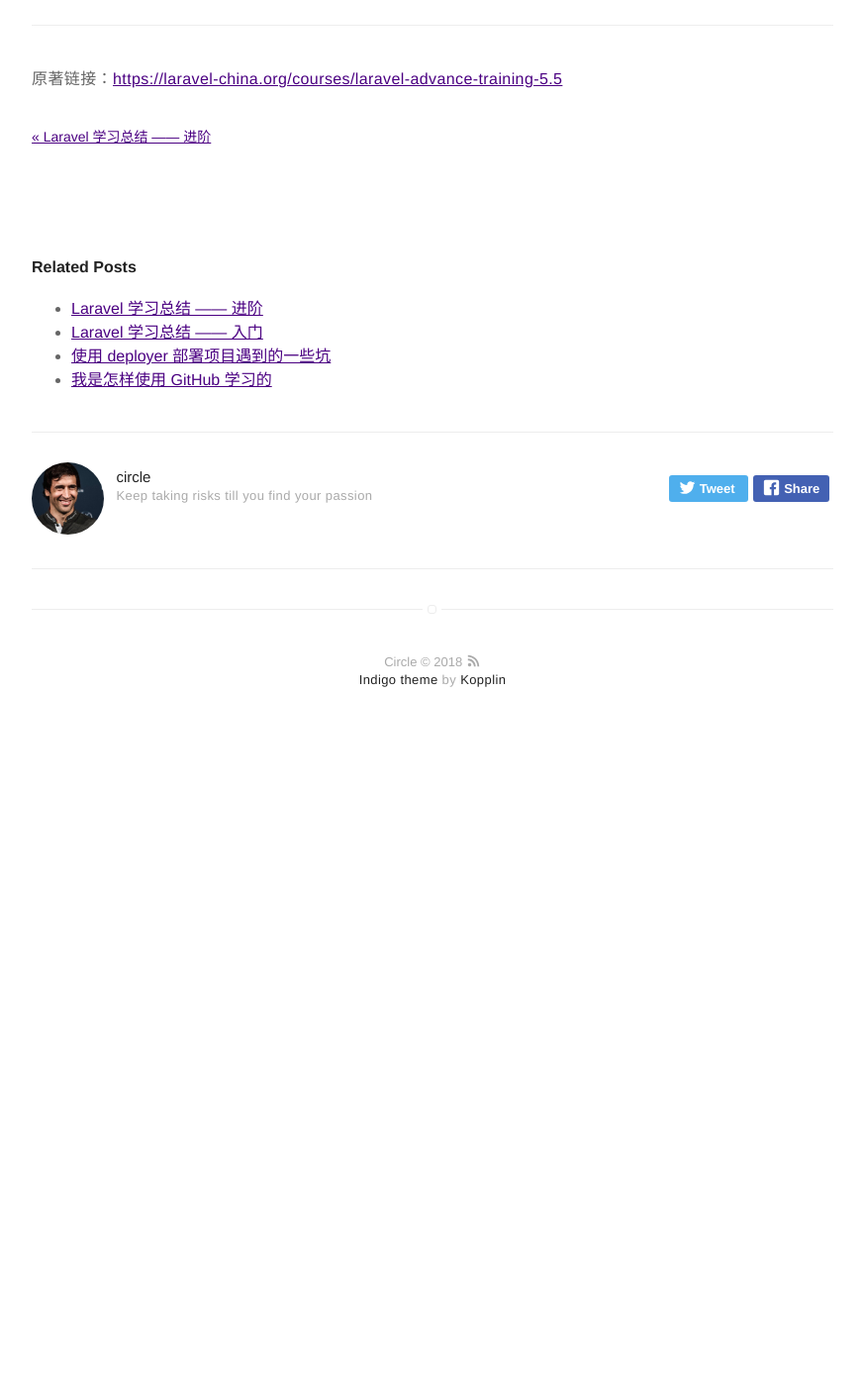
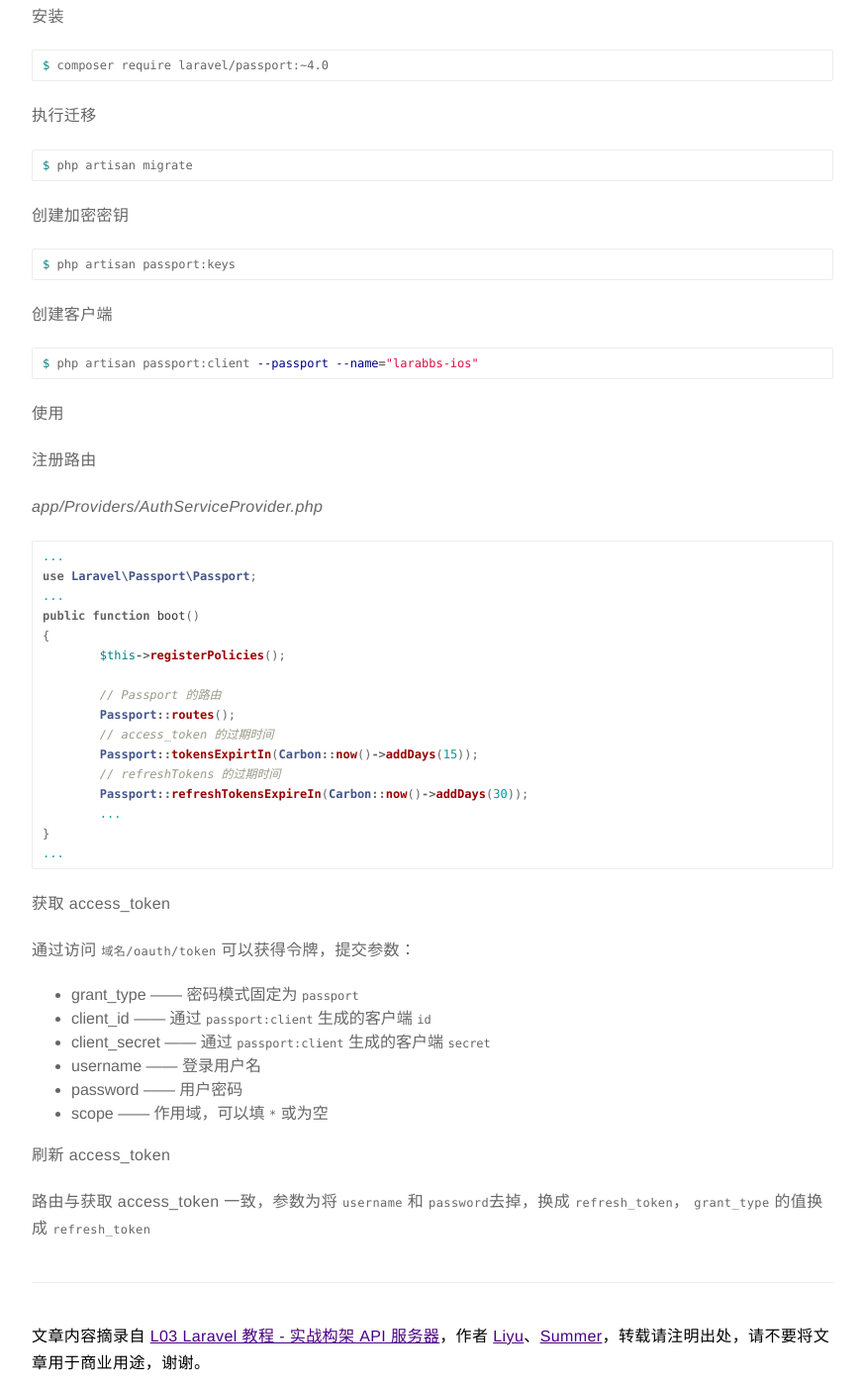
Before and after one commit to rust17/blog, a Jekyll site: the page built from _posts/2018-08-24-laravel-api-learning.record.markdown, in a window 1280 px wide and 1400 px high, scrolled down 18417 px. Shown: the whole window at 99% size, without its empty margins (203-1076 px from the left). Built offline with Jekyll 4.4.1, drawn with Linux system fonts in a browser that asks for light colours; before the commit the page ends 19175 px from its top, so only the background shows below that; some of the changed text lies outside the part shown.

Commit message:
update laravel learning record

````diff
--- a/_posts/2018-08-17-laravel-learning-record.markdown
+++ b/_posts/2018-08-17-laravel-learning-record.markdown
@@ -15,7 +15,7 @@ description: 记录一些学习 laravel 的过程中的知识点
 &emsp;&emsp;这半年间，一直在进行基础性的学习，比如这个框架的一些基本使用：用户注册登录、邮件发送、数据模型 CRUD、用户数据获取等。在学习使用的过程中，不仅积累了许多相关知识，也一直在尝试了解一些框架的底层原理。虽然到现在许多底层知识还是一知半解，不过却不妨碍对框架的基本使用，通过持续性、不间断的练习得以掌握了一些常规操作。这篇文章的目的就是记录一些一些在 [L01 Laravel 教程 - Web 开发实战入门 ( Laravel 5.5 )](https://laravel-china.org/courses/laravel-essential-training-5.5)学到的知识点。记录的原则是记录如何使用框架的各种功能，侧重点在于如何使用。记录的目的是方便日后快速查阅。
 
 ---
->文章内容摘录自 [L01 Laravel 教程 - Web 开发实战入门 ( Laravel 5.5 )](https://laravel-china.org/courses/laravel-essential-training-5.5)，作者 [Summer](https://laravel-china.org/users/1)、[Aufree](https://laravel-china.org/users/5)，转载请注明出处，请不要将文章用于商业用途，谢谢。
+**文章内容摘录自 [L01 Laravel 教程 - Web 开发实战入门 ( Laravel 5.5 )](https://laravel-china.org/courses/laravel-essential-training-5.5)，作者 [Summer](https://laravel-china.org/users/1)、[Aufree](https://laravel-china.org/users/5)，转载请注明出处，请不要将文章用于商业用途，谢谢。**
 
 ---
 ### 利用 composer 创建一个 laravel 项目
@@ -462,7 +462,7 @@ return redirect()->intended(route('users.show', [Auth::user()]));
 ```
 
 ---
->文章内容摘录自 [L01 Laravel 教程 - Web 开发实战入门 ( Laravel 5.5 )](https://laravel-china.org/courses/laravel-essential-training-5.5)，作者 [Summer](https://laravel-china.org/users/1)、[Aufree](https://laravel-china.org/users/5)，转载请注明出处，请不要将文章用于商业用途，谢谢。
+**文章内容摘录自 [L01 Laravel 教程 - Web 开发实战入门 ( Laravel 5.5 )](https://laravel-china.org/courses/laravel-essential-training-5.5)，作者 [Summer](https://laravel-china.org/users/1)、[Aufree](https://laravel-china.org/users/5)，转载请注明出处，请不要将文章用于商业用途，谢谢。**
 
 ---
 
--- a/_posts/2018-08-22-laravel-intermediate-learning-record.markdown
+++ b/_posts/2018-08-22-laravel-intermediate-learning-record.markdown
@@ -15,7 +15,7 @@ description: 记录一些学习 laravel 的过程中的知识点
 &emsp;&emsp;接着上一篇『Laravel 基础知识学习记录』，这篇文章的目的在于记录一些在[L02 Laravel 教程 - Web 开发实战进阶 ( Laravel 5.5 ) ](https://laravel-china.org/courses/laravel-intermediate-training-5.5)学到的知识点。记录的原则是如何使用框架的各种功能，侧重点在于如何使用。记录的目的是方便日后快速查阅。
 
 ---
->文章内容摘录自 [L02 Laravel 教程 - Web 开发实战进阶 ( Laravel 5.5 ) ](https://laravel-china.org/courses/laravel-intermediate-training-5.5)，作者 [Summer](https://laravel-china.org/users/1)，转载请注明出处，请不要将文章用于商业用途，谢谢。
+**文章内容摘录自 [L02 Laravel 教程 - Web 开发实战进阶 ( Laravel 5.5 ) ](https://laravel-china.org/courses/laravel-intermediate-training-5.5)，作者 [Summer](https://laravel-china.org/users/1)，转载请注明出处，请不要将文章用于商业用途，谢谢。**
 
 ---
 ### 访问配置
@@ -1090,7 +1090,7 @@ include('sudosu:user-selector')
 ```
 
 ---
->文章内容摘录自 [L02 Laravel 教程 - Web 开发实战进阶 ( Laravel 5.5 ) ](https://laravel-china.org/courses/laravel-intermediate-training-5.5)，作者 [Summer](https://laravel-china.org/users/1)，转载请注明出处，请不要将文章用于商业用途，谢谢。
+**文章内容摘录自 [L02 Laravel 教程 - Web 开发实战进阶 ( Laravel 5.5 ) ](https://laravel-china.org/courses/laravel-intermediate-training-5.5)，作者 [Summer](https://laravel-china.org/users/1)，转载请注明出处，请不要将文章用于商业用途，谢谢。**
 
 ---
 
--- a/_posts/2018-08-24-laravel-api-learning.record.markdown
+++ b/_posts/2018-08-24-laravel-api-learning.record.markdown
@@ -15,7 +15,7 @@ description: 记录一些学习 Laravel API 的过程中的知识点
 &emsp;&emsp;这篇文章主要目的在于记录一些在 [L03 Laravel 教程 - 实战构架 API 服务器](https://laravel-china.org/courses/laravel-advance-training-5.5)学到的知识点。记录的原则是记录如何使用，侧重点在于用与记录。记录的目的是方便日后快速查阅。
 
 ---
->文章内容摘录自 [L03 Laravel 教程 - 实战构架 API 服务器](https://laravel-china.org/courses/laravel-advance-training-5.5)，作者 [Liyu](https://laravel-china.org/users/3995)、[Summer](https://laravel-china.org/users/1)，转载请注明出处，请不要将文章用于商业用途，谢谢。
+**文章内容摘录自 [L03 Laravel 教程 - 实战构架 API 服务器](https://laravel-china.org/courses/laravel-advance-training-5.5)，作者 [Liyu](https://laravel-china.org/users/3995)、[Summer](https://laravel-china.org/users/1)，转载请注明出处，请不要将文章用于商业用途，谢谢。**
 
 ---
 ### 用 URL 定位资源
@@ -774,9 +774,66 @@ $ composer require overtrue/laravel-query-logger --dev
 ```bash
 $ tail -f ./storage/logs/laravel.log
 ```
+#### 8. [laravel/passport][8]
+
+用途：实现 OAUth2 的密码模式 —— 用户直接在客户端输入用户名和密码，客户端直接通过用户数据的用户名和密码获取 `access_token`
+
+安装
+```bash
+$ composer require laravel/passport:~4.0
+```
+执行迁移
+```bash
+$ php artisan migrate
+```
+创建加密密钥
+```bash
+$ php artisan passport:keys
+```
+创建客户端
+```bash
+$ php artisan passport:client --passport --name="larabbs-ios"
+```
+使用
+
+注册路由
+
+*app/Providers/AuthServiceProvider.php*
+```php
+...
+use Laravel\Passport\Passport;
+...
+public function boot()
+{
+	$this->registerPolicies();
+
+	// Passport 的路由
+	Passport::routes();
+	// access_token 的过期时间
+	Passport::tokensExpirtIn(Carbon::now()->addDays(15));
+	// refreshTokens 的过期时间
+	Passport::refreshTokensExpireIn(Carbon::now()->addDays(30));
+	...
+}
+...
+```
+获取 access_token
+
+通过访问 `域名/oauth/token` 可以获得令牌，提交参数：
+
+* grant_type —— 密码模式固定为 `passport`
+* client_id —— 通过 `passport:client` 生成的客户端 `id`
+* client_secret —— 通过 `passport:client` 生成的客户端 `secret`
+* username —— 登录用户名
+* password —— 用户密码
+* scope —— 作用域，可以填 `*` 或为空
+
+刷新 access_token
+
+路由与获取 access_token 一致，参数为将 `username` 和 `password`去掉，换成 `refresh_token`， `grant_type` 的值换成 `refresh_token`
 
 ---
->文章内容摘录自 [L03 Laravel 教程 - 实战构架 API 服务器](https://laravel-china.org/courses/laravel-advance-training-5.5)，作者 [Liyu](https://laravel-china.org/users/3995)、[Summer](https://laravel-china.org/users/1)，转载请注明出处，请不要将文章用于商业用途，谢谢。
+**文章内容摘录自 [L03 Laravel 教程 - 实战构架 API 服务器](https://laravel-china.org/courses/laravel-advance-training-5.5)，作者 [Liyu](https://laravel-china.org/users/3995)、[Summer](https://laravel-china.org/users/1)，转载请注明出处，请不要将文章用于商业用途，谢谢。**
 
 ---
 
````
Also changed, not shown: other parts of _posts/2018-08-24-laravel-api-learning.record.markdown (+1 -0 lines).
